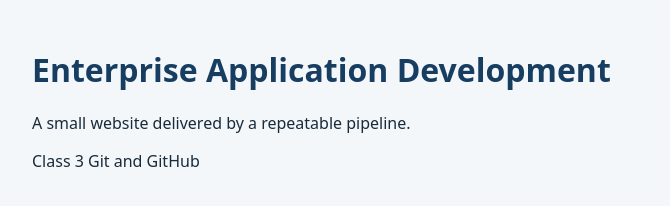
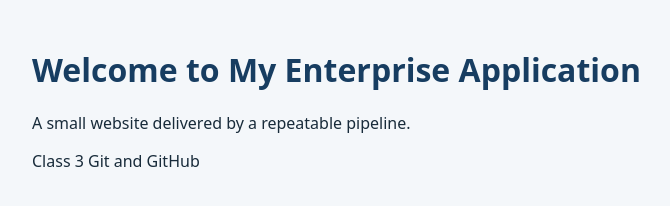
Before and after one commit to ThantShweYeeLin/starter-repository, a plain HTML site: page src/index.html in a window 1280 px wide. Shown: the whole page, without its empty margins (208-878 px from the left). Drawn offline with Linux system fonts and the light colour scheme.

Commit message:
Update website heading for student feature

```diff
--- a/src/index.html
+++ b/src/index.html
@@ -8,7 +8,7 @@
 </head>
 <body>
   <main>
-    <h1>Enterprise Application Development</h1>
+    <h1>Welcome to My Enterprise Application</h1>
     <p id="message">A small website delivered by a repeatable pipeline.</p>
     <p>Class 3 Git and GitHub</p>
   </main>
```
